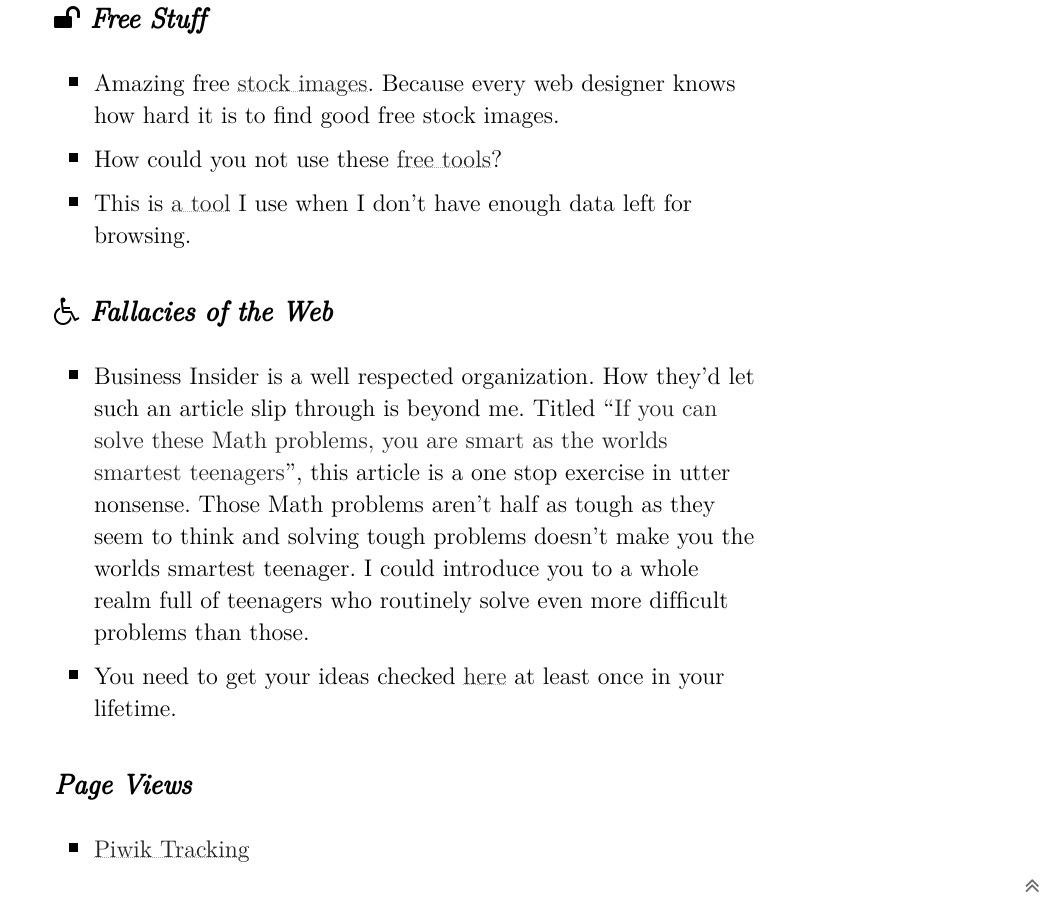
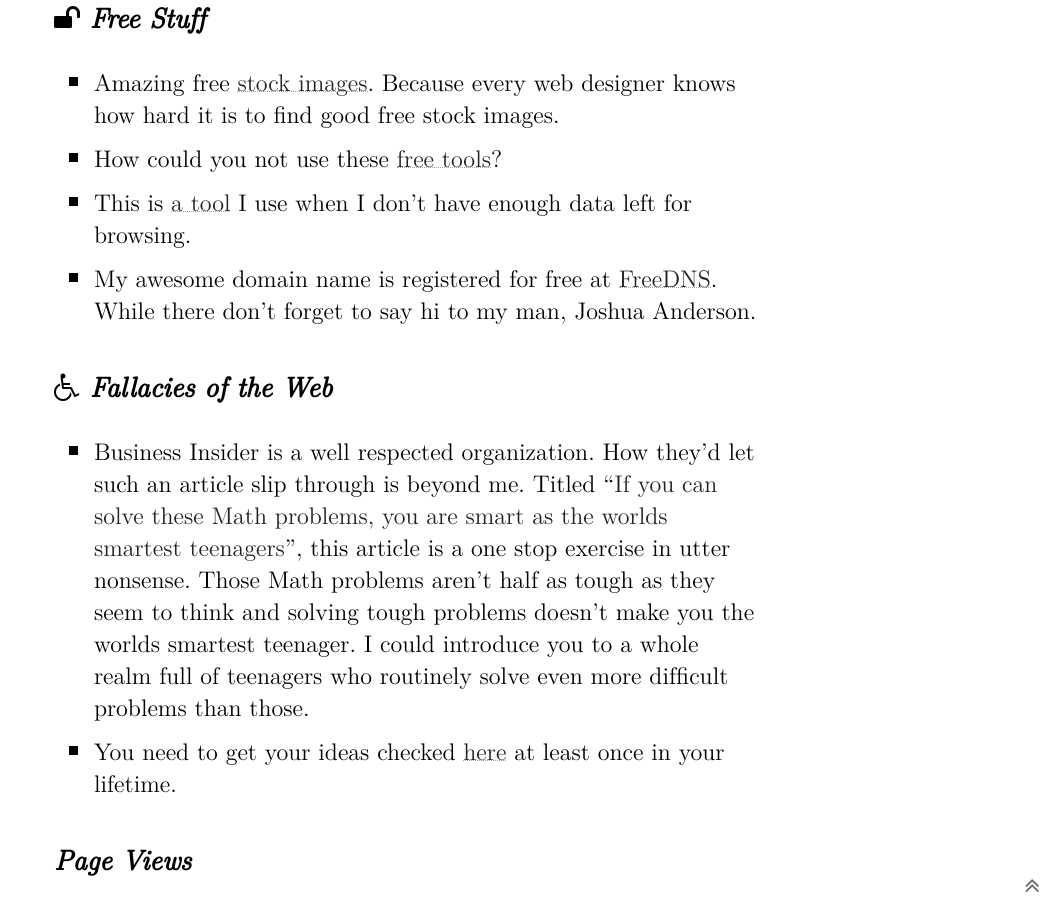
Before and after one commit to TheRocketeers/theHeartsRocketeers, a Jekyll site: the page built from links/index.md, in a window 1280 px wide and 900 px high, scrolled down 1798 px. Shown: the whole window, without its empty margins (232-1280 px from the left). Built offline with Jekyll 4.4.1, drawn with Linux system fonts in a browser that asks for light colours; nearby versions of some CDN libraries.

Commit message:
link afraid

```diff
--- a/links/index.md
+++ b/links/index.md
@@ -36,6 +36,7 @@ modified: 2014-08-08T19:44:38.564948-04:00
 * Amazing free [stock images](https://bootstrapbay.com/blog/free-stock-photos/). Because every web designer knows how hard it is to find good free stock images.
 * How could you not use these [free tools](http://blog.ghost.org/distributed-team-tools/)?
 * This is [a tool](http://www.textise.net/) I use when I don't have enough data left for browsing.
+* My awesome domain name is registered for free at [FreeDNS](https://freedns.afraid.org). While there don't forget to say hi to my man, Joshua Anderson.
 
 #### <i class="fa fa-wheelchair"></i> Fallacies of the Web
 
```
